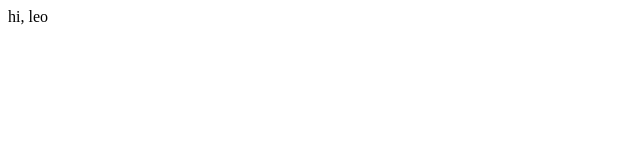
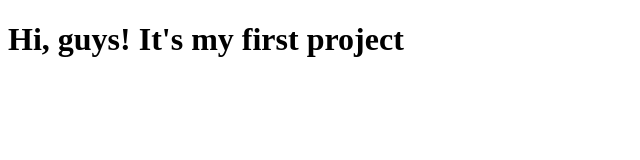
Before and after one commit to DianaShvydka/Jenius-project, a plain HTML site: page index.html in a window 1280 px wide. Shown: the whole page, without its empty margins (0-640 px from the left). Drawn offline with Linux system fonts and the light colour scheme.

Commit message:
Update index.html

```diff
--- a/index.html
+++ b/index.html
@@ -6,7 +6,7 @@
     <title>Document</title>
 </head>
 <body>
-    hi, leo
+    <h1> Hi, guys! It's my first project</h1>
 
 </body>
 </html>
```
